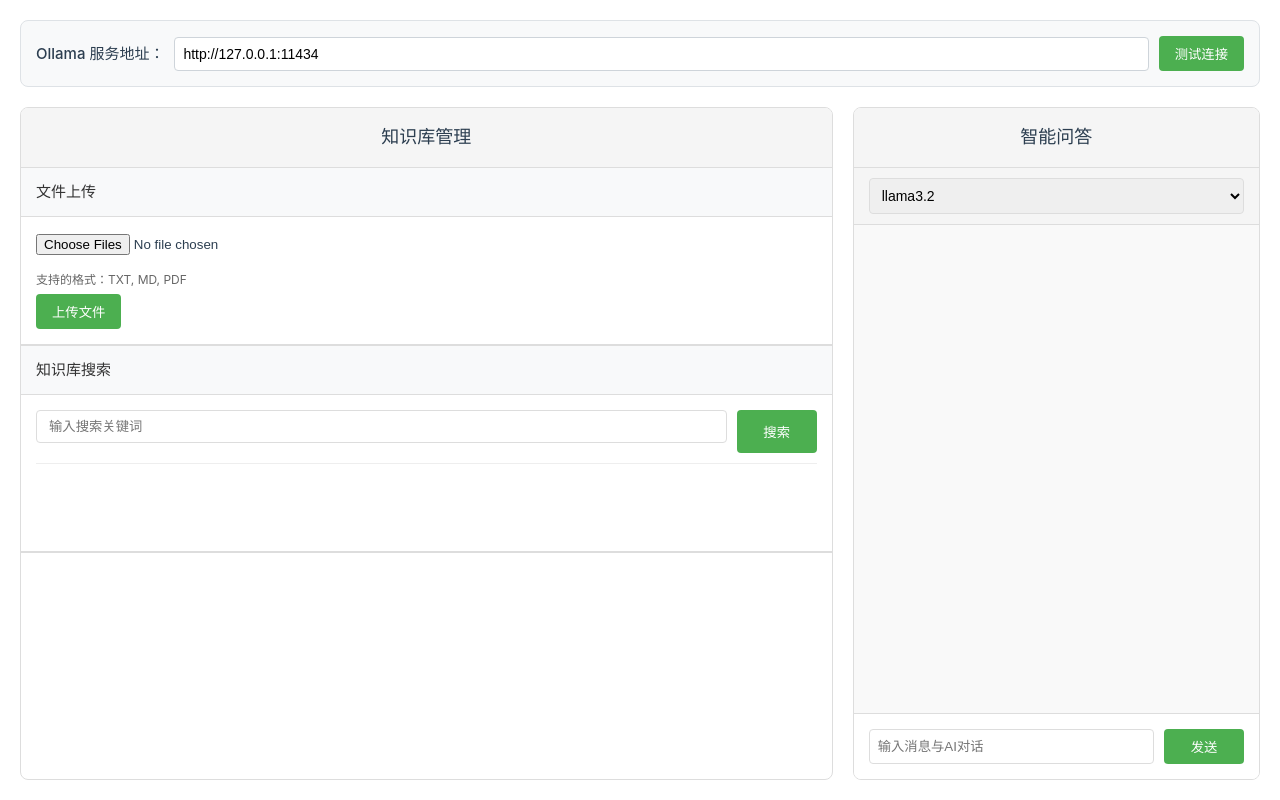
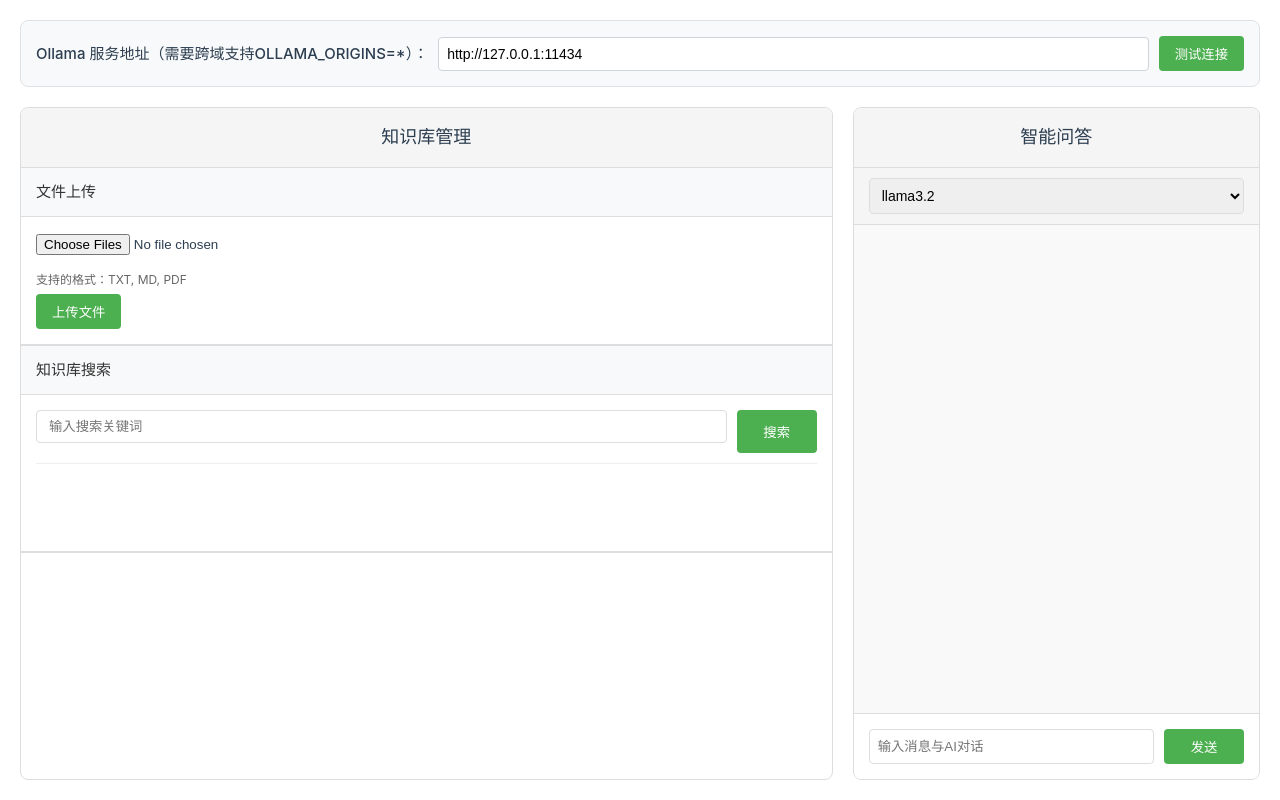
Before and after one commit to zhaoyi48/lite-RAG, a Vue app: page / in a window 1280 px wide. Built offline with nearby package versions, Linux system fonts and the light colour scheme.

Commit message:
更新ollama配置提醒

```diff
--- a/src/App.vue
+++ b/src/App.vue
@@ -2,7 +2,7 @@
   <div class="knowledge-base">
     <div class="settings-section">
       <div class="setting-item">
-        <label>Ollama 服务地址：</label>
+        <label>Ollama 服务地址（需要跨域支持OLLAMA_ORIGINS=*）：</label>
         <input
           type="text"
           v-model="ollamaEndpoint"
```
